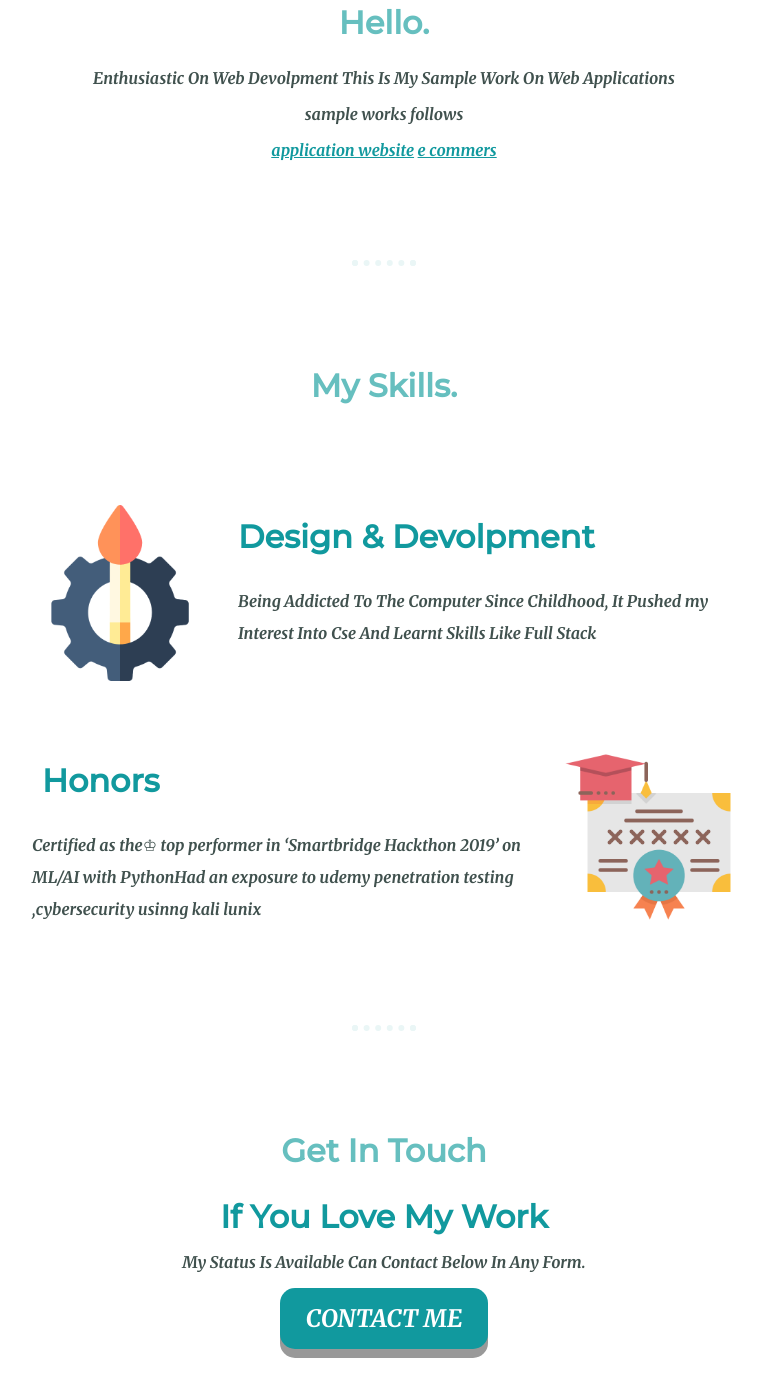
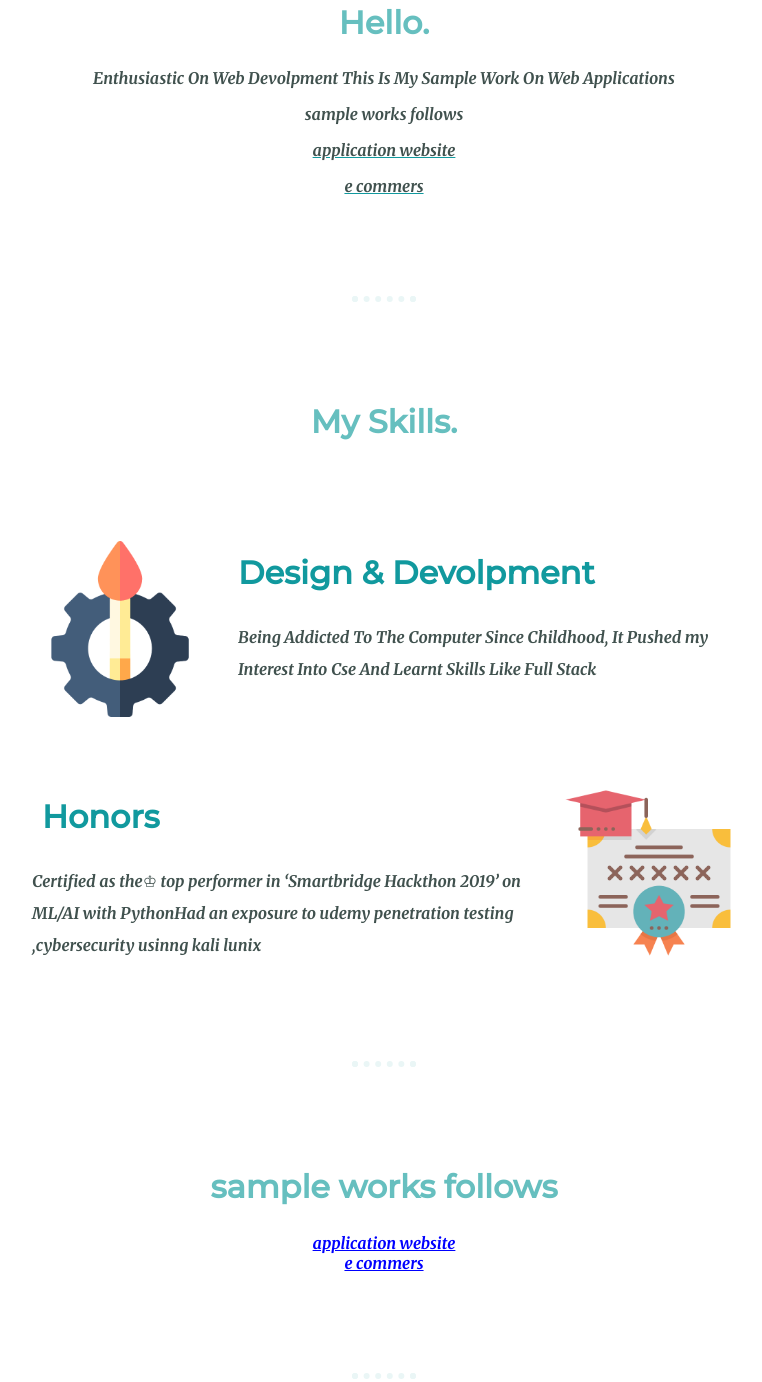
Before and after one commit to deepakguniganti/personalwebsite, a plain HTML site: page index.html in a window 1280 px wide. Shown: the part 1008-2390 px from the top of the page, without its empty margins (256-1018 px from the left). Drawn offline with Linux system fonts and the light colour scheme.

Commit message:
Add files via upload

```diff
--- a/index.html
+++ b/index.html
@@ -21,8 +21,8 @@
      <h2>Hello.</h2>
      <p> Enthusiastic On Web Devolpment This Is My Sample Work On Web Applications</p>
      <p> sample works follows</p>
-     <a href="https://deepakguniganti.github.io/bootstrapsample/">application website</a>
-     <a href=" https://deepakguniganti.github.io/sampleecomers/index.html">e commers</a>
+     <a href="https://deepakguniganti.github.io/bootstrapsample/"><p>application website</p></a>
+     <a href=" https://deepakguniganti.github.io/sampleecomers/index.html"><p>e commers </p></a>
 
    </div>
    <hr>
@@ -42,6 +42,12 @@
      </div>
    </div>
    <hr>
+   <div class="extra">
+     <h2>sample works follows</h2>
+     <a href="https://deepakguniganti.github.io/bootstrapsample/">application website</a><br>
+     <a href=" https://deepakguniganti.github.io/sampleecomers/index.html">e commers </a><br>
+<hr>
+   </div>
    <div class="contact-me">
      <h2>Get In Touch</h2>
      <h3> If You Love My Work </h3>
--- a/styles.css
+++ b/styles.css
@@ -131,3 +131,6 @@ hr
   box-shadow: 0 5px #666;
   transform: translateY(4px);
 }
+.extra a {
+  color: blue;
+}
```
